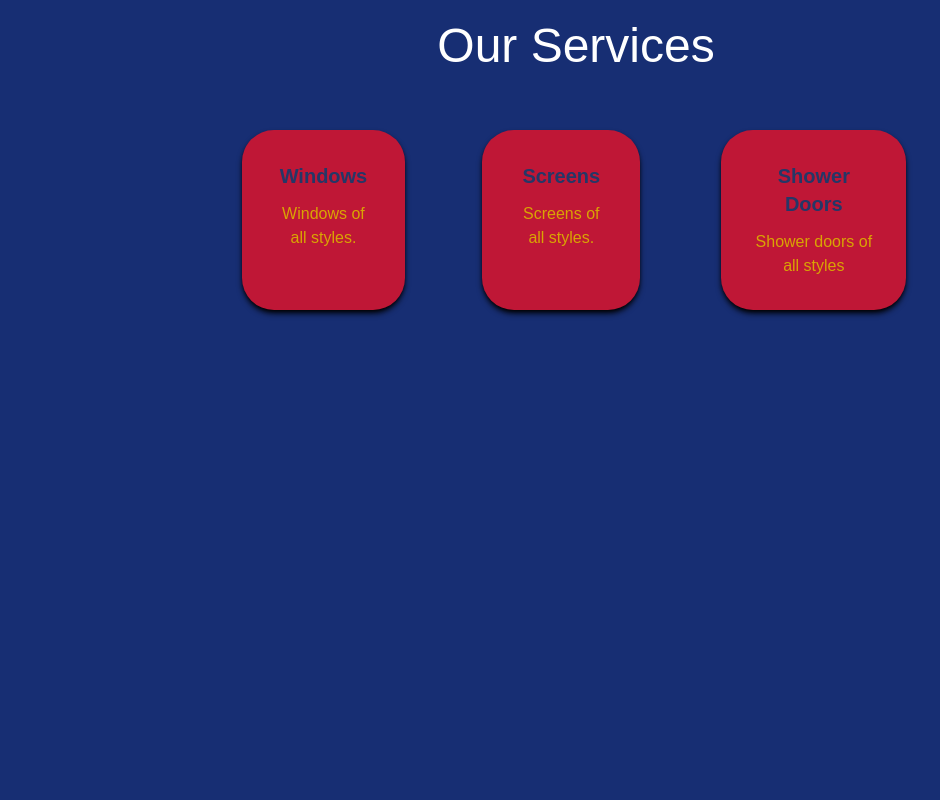
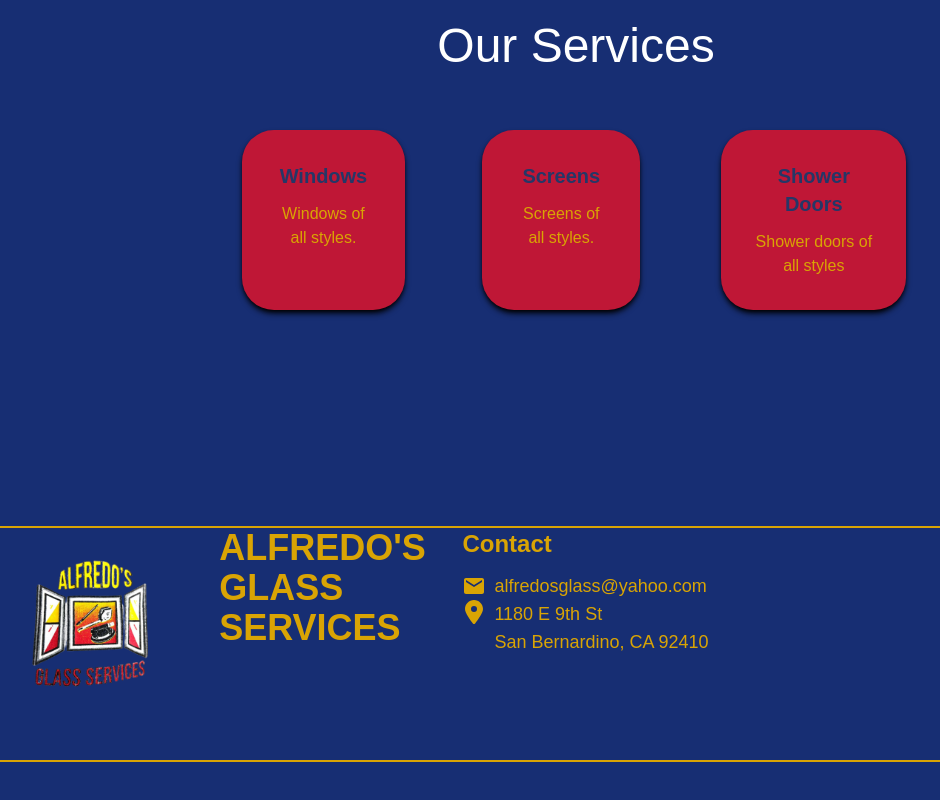
Before and after one commit to mmart570/alfredos-glass, a Next.js app: page / in a window 1280 px wide. Shown: the part 1382-2182 px from the top of the page, without its empty margins (64-1004 px from the left). Before the commit the page ends 1836 px from the top, so only its background shows below. Built offline with nearby package versions, Linux system fonts and the light colour scheme.

Commit message:
started footer

```diff
--- a/package.json
+++ b/package.json
@@ -12,7 +12,8 @@
   "dependencies": {
     "next": "15.3.4",
     "react": "^19.0.0",
-    "react-dom": "^19.0.0"
+    "react-dom": "^19.0.0",
+    "react-icons": "^5.5.0"
   },
   "devDependencies": {
     "@tailwindcss/postcss": "^4.1.10",
--- a/src/app/globals.css
+++ b/src/app/globals.css
@@ -14,7 +14,7 @@
 
 @media (prefers-color-scheme: dark) {
   :root {
-    --background: #253767;
+    --background: #172e73;
     --foreground: #ededed;
   }
 }
--- a/src/app/layout.tsx
+++ b/src/app/layout.tsx
@@ -2,6 +2,7 @@ import type { Metadata } from "next";
 import { Geist, Geist_Mono } from "next/font/google";
 import "./globals.css";
 import NavBar from "@/components/NavBar";
+import Footer from "@/components/Footer";
 
 const geistSans = Geist({
   variable: "--font-geist-sans",
@@ -28,6 +29,7 @@ export default function RootLayout({
       <body className={`${geistSans.variable} ${geistMono.variable}`}>
         <NavBar />
         <main className="pt-50">{children}</main>
+        <Footer />
       </body>
     </html>
   );
--- /dev/null
+++ b/src/components/Footer.tsx
@@ -0,0 +1,60 @@
+import React from "react";
+import Link from "next/link";
+import Image from "next/image";
+import { MdEmail } from "react-icons/md";
+import { FaMedium, FaLocationDot } from "react-icons/fa6";
+
+const Footer = () => {
+  return (
+    <div className="bg-[#172e73] text-naama-ivory-100 font-nunito w-full items-center justify-center p-10">
+      <div className="bg-[#D9A404] mt-8 hidden h-0.5 w-full md:flex" />
+      <div className="flex grid-cols-5 flex-col gap-4 md:grid">
+        <div className="border-white flex justify-center border-t-2 pt-4 md:border-0 md:pt-0">
+          <Image
+            src="/agslogo.png"
+            alt="AGS Logo"
+            draggable={false}
+            height="150"
+            width="150"
+          />
+        </div>
+        <div className="flex flex-col gap-2 md:mr-10">
+          <p className="hidden text-4xl text-[#D9A404] font-semibold md:block">
+            ALFREDO'S GLASS SERVICES
+          </p>
+        </div>
+        <div className="col-span-2 flex flex-col">
+          <p className="pb-3 text-2xl font-semibold text-[#D9A404]">Contact</p>
+          <div className="flex flex-col text-lg font-light text-[#D9A404]">
+            <div className="hover:opacity-65">
+              <Link
+                href="mailto:alfredosglass@yahoo.com"
+                className="flex items-center gap-2 hover:opacity-65"
+                target="_blank"
+              >
+                <MdEmail className="text-2xl text-[#D9A404]" />
+                <p>alfredosglass@yahoo.com</p>
+              </Link>
+            </div>
+            <div className="hover:opacity-65">
+              <Link
+                href="https://www.google.com/maps/place/Winston+Chung+Hall,+Riverside,+CA+92507/@33.975265,-117.328515,17z/data=!3m1!4b1!4m6!3m5!1s0x80dcae5acf0fa1e7:0xa67be5dc0009c039!8m2!3d33.975265!4d-117.3259401!16s%2Fg%2F12hy0dvmg?entry=ttu&g_ep=EgoyMDI1MDUyMS4wIKXMDSoASAFQAw%3D%3D"
+                target="_blank"
+                className="flex gap-2 hover:opacity-65"
+              >
+                <FaLocationDot className="text-2xl text-acm-blue-700" />
+                <div>
+                  <p>1180 E 9th St</p>
+                  <p>San Bernardino, CA 92410</p>
+                </div>
+              </Link>
+            </div>
+          </div>
+        </div>
+      </div>
+      <div className="bg-[#D9A404] mt-8 hidden h-0.5 w-full md:flex" />
+    </div>
+  );
+};
+
+export default Footer;
```
Also changed, not shown: 1 other file (tests, documents, lock files or other folders).
